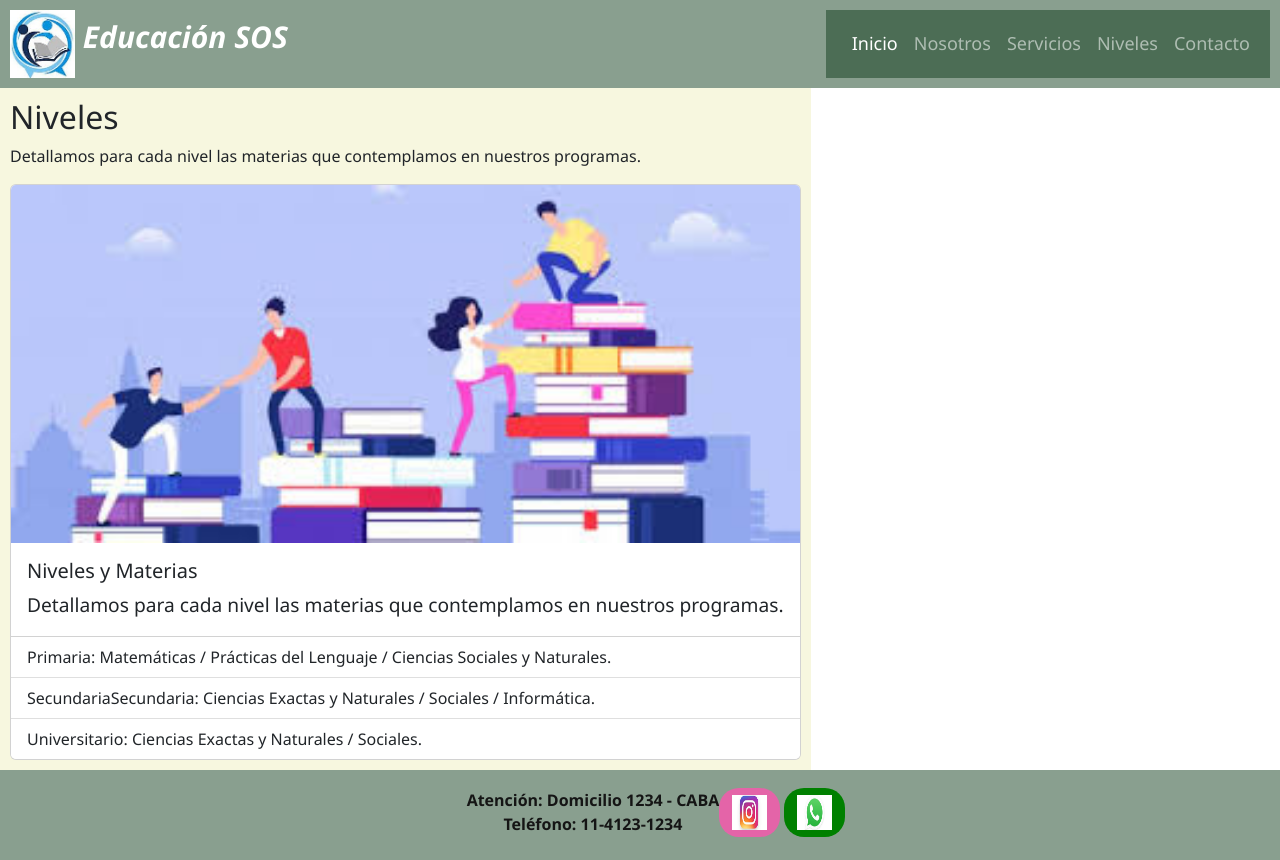
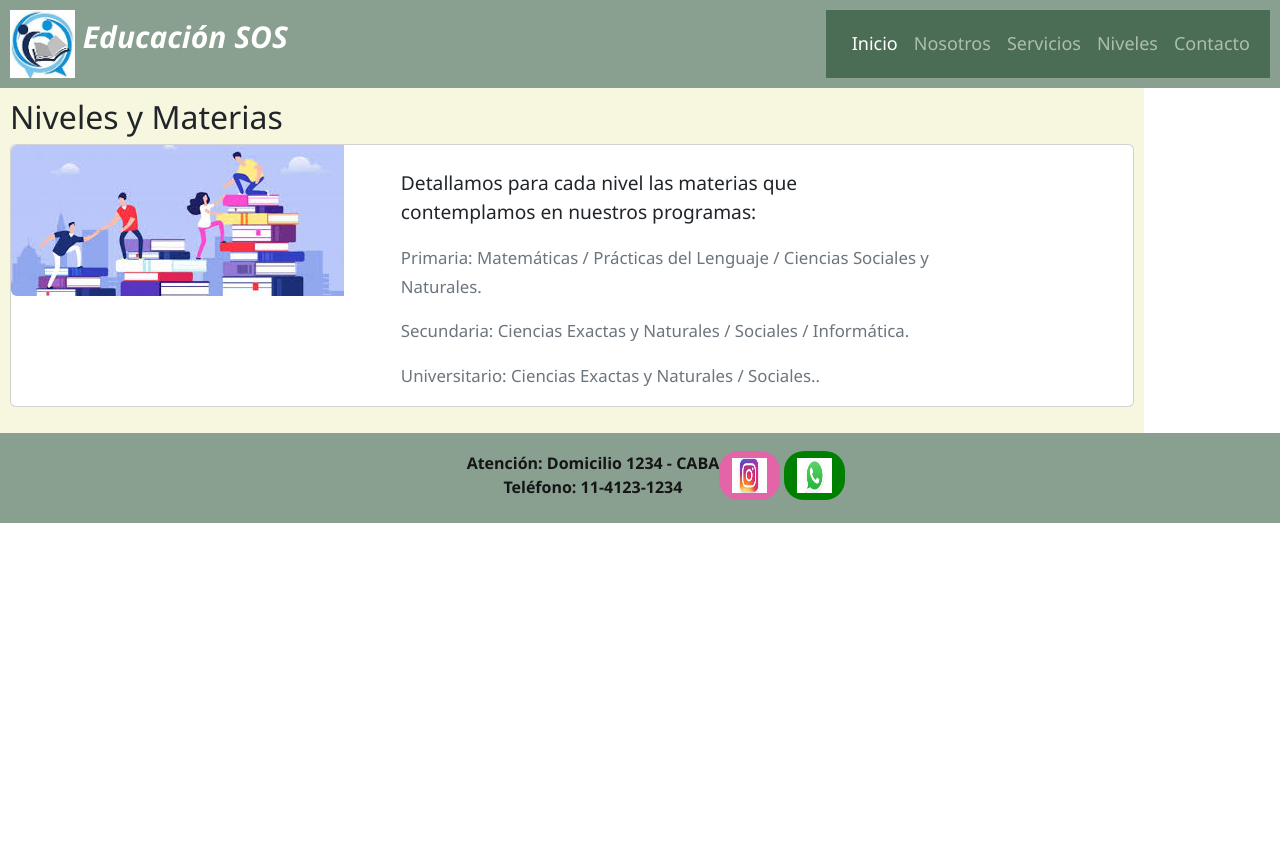
Before and after one commit to smoreno22/curso_repositorio, a plain HTML site: page pages/niveles.html in a window 1280 px wide. After the commit the page ends 800 px from the top, so only its background shows below. Drawn offline with nearby package versions, Linux system fonts and the light colour scheme.

Commit message:
Etapa final 2

```diff
--- a/pages/niveles.html
+++ b/pages/niveles.html
@@ -48,28 +48,26 @@
         <section>
           <div class="detalleNiveles">
 
-            <h2>Niveles</h2>
-            <p>Detallamos para cada nivel las materias que contemplamos en nuestros programas.</p>
+            <h2>Niveles y Materias</h2>
 
-            <div class="card" style="max-width: 1200px;"><!--style="width: 20Rem;"-->
-                <img src="../assets/image/niveles.jpg" class="card-img-top" alt="...">
-                <div class="card-body">
-                  <h5 class="card-title">Niveles y Materias</h5>
-                  <p class="card-text">Detallamos para cada nivel las materias que contemplamos en nuestros programas.</p>
+            <div class="card mb-3" style="max-width: 1200px;">
+              <div class="row g-0">
+                <div class="col-md-4">
+                  <img src="../assets/image/niveles.jpg" class="img-fluid rounded-start" alt="que es">
                 </div>
-                <ul class="list-group list-group-flush">
-                  <li class="list-group-item">Primaria: Matemáticas / Prácticas del Lenguaje / Ciencias Sociales y Naturales.</li>
-                  <li class="list-group-item">SecundariaSecundaria: Ciencias Exactas y Naturales / Sociales / Informática.</li>
-                  <li class="list-group-item">Universitario: Ciencias Exactas y Naturales / Sociales.</li>
-                </ul>
-                <!--<div class="card-body">
-                  <a href="#" class="card-link">Card link</a>
-                  <a href="#" class="card-link">Another link</a>
-                </div>-->
+                <div class="col-md-6">
+                  <div class="card-body">
+                    <h2 class="card-title"></h2>
+                    <p class="card-text">Detallamos para cada nivel las materias que contemplamos en nuestros programas:</p>
+                    <p class="card-text"><small class="text-muted">Primaria: Matemáticas / Prácticas del Lenguaje / Ciencias Sociales y Naturales.</small></p>
+                    <p class="card-text"><small class="text-muted">Secundaria: Ciencias Exactas y Naturales / Sociales / Informática.</small></p>
+                    <p class="card-text"><small class="text-muted">Universitario: Ciencias Exactas y Naturales / Sociales..</small></p>
+                  </div>
+                </div>
+              </div>
+            </div>
 
-              </div>
           </div>
-
         </section>
 
            <!-- <article>
@@ -106,7 +104,7 @@
                 </div>
 
             </article>-->
-        </section>
+
     </main>
 
     <footer>
```
Also changed, not shown: _colores.scss (+0 -8 lines), style.scss (+2 -6 lines), style.css, 1 other file.
